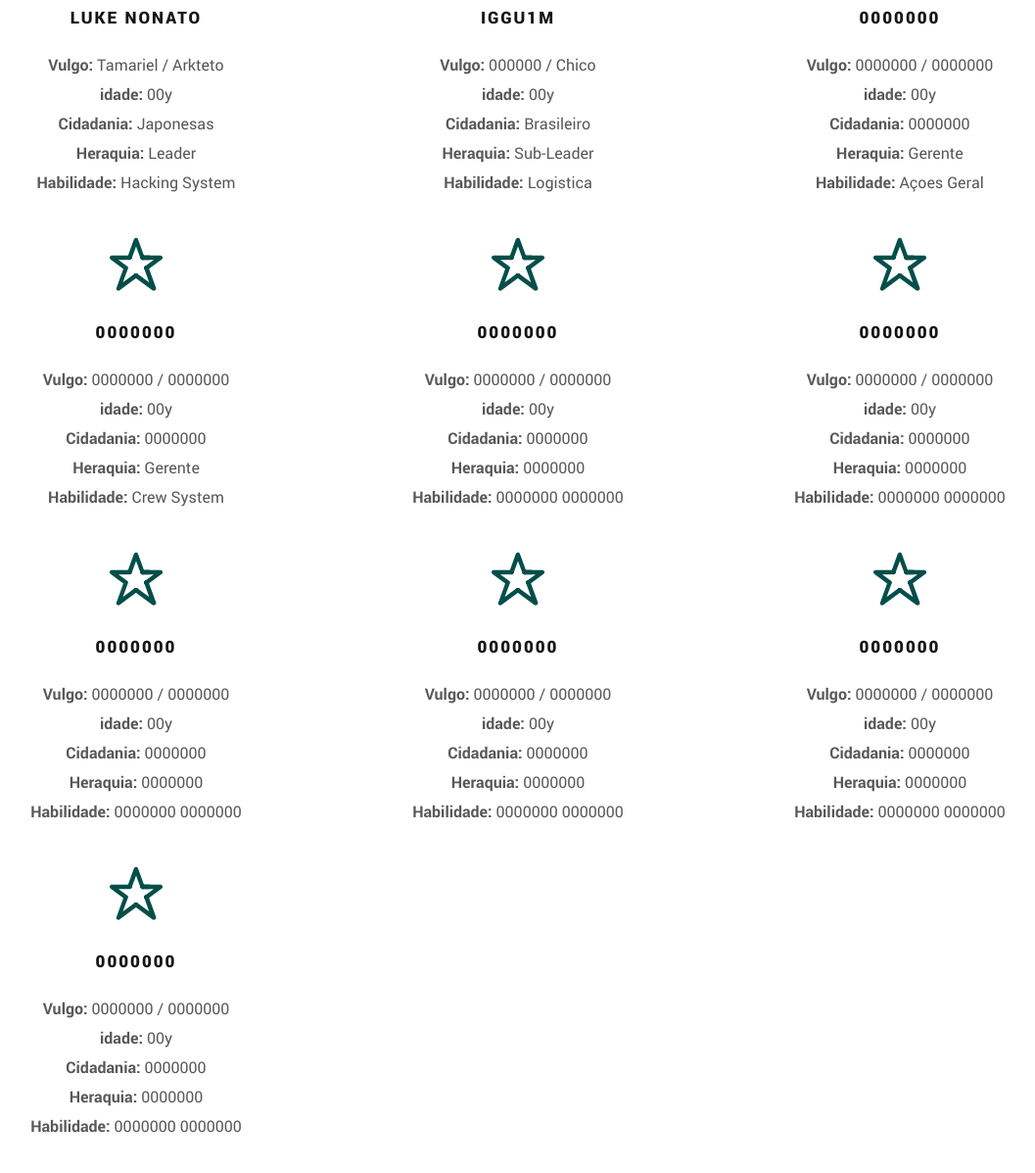
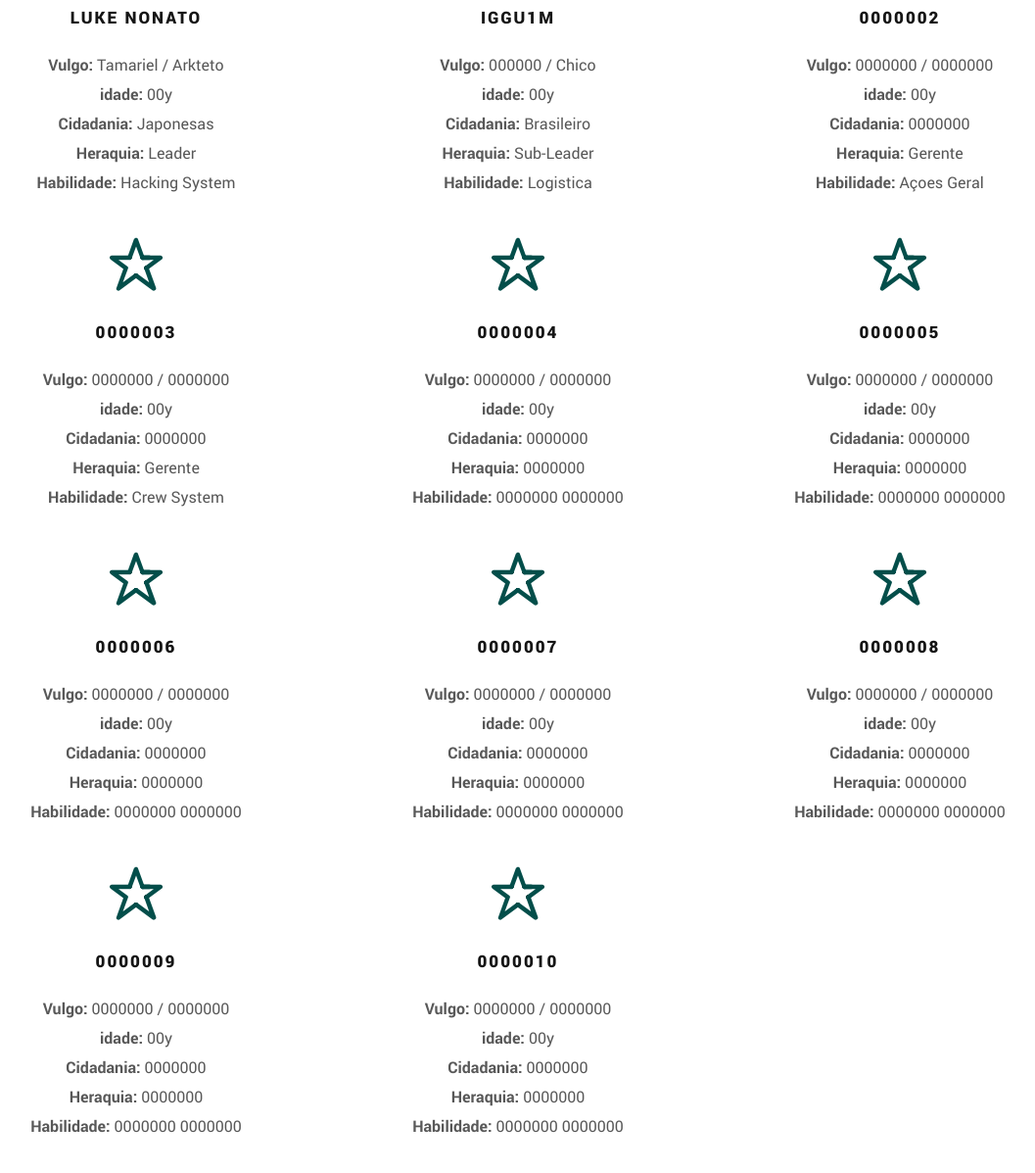
Before and after one commit to TG5NONATO/Yokai, a plain HTML site: page index.html in a window 1280 px wide. Shown: the part 1348-2545 px from the top of the page at 98% size, without its empty margins (111-1168 px from the left). Drawn offline with Linux system fonts and the light colour scheme; files whose address does not match are found by name.

Commit message:
Update index.html

```diff
--- a/index.html
+++ b/index.html
@@ -173,7 +173,7 @@
 								   	<span class="icon"><i class="icon-star"></i></span>
 
 						            <div class="item-content">
-						            	<h3 class="h05">0000000</h3>
+						            	<h3 class="h05">0000002</h3>
 												<p>
 													<b>Vulgo:</b> 0000000 / 0000000 <br>
 													<b>idade:</b> 00y <br>
@@ -191,7 +191,7 @@
 										<span class="icon"><i class="icon-star"></i></span>
 
 						            <div class="item-content">
-						            	<h3 class="h05">0000000</h3>
+						            	<h3 class="h05">0000003</h3>
 												<p>
 													<b>Vulgo:</b> 0000000 / 0000000 <br>
 													<b>idade:</b> 00y <br>
@@ -209,7 +209,7 @@
 								   	<span class="icon"><i class="icon-star"></i></span>
 
 						            <div class="item-content">
-						            	<h3 class="h05">0000000</h3>
+						            	<h3 class="h05">0000004</h3>
 												<p>
 													<b>Vulgo:</b> 0000000 / 0000000 <br>
 													<b>idade:</b> 00y <br>
@@ -227,7 +227,7 @@
 								   	<span class="icon"><i class="icon-star"></i></span>
 
 						            <div class="item-content">
-						            	 <h3 class="h05">0000000</h3>
+						            	 <h3 class="h05">0000005</h3>
 												<p>
 													<b>Vulgo:</b> 0000000 / 0000000 <br>
 													<b>idade:</b> 00y <br>
@@ -245,7 +245,7 @@
 								   	<span class="icon"><i class="icon-star"></i></span>
 
 						            <div class="item-content">
-						            	 <h3 class="h05">0000000</h3>
+						            	 <h3 class="h05">0000006</h3>
 												<p>
 													<b>Vulgo:</b> 0000000 / 0000000 <br>
 													<b>idade:</b> 00y <br>
@@ -264,7 +264,7 @@
 								   	<span class="icon"><i class="icon-star"></i></span>
 
 						            <div class="item-content">
-						            	 <h3 class="h05">0000000</h3>
+						            	 <h3 class="h05">0000007</h3>
 												<p>
 													<b>Vulgo:</b> 0000000 / 0000000 <br>
 													<b>idade:</b> 00y <br>
@@ -283,7 +283,7 @@
 								   	<span class="icon"><i class="icon-star"></i></span>
 
 						            <div class="item-content">
-						            	 <h3 class="h05">0000000</h3>
+						            	 <h3 class="h05">0000008</h3>
 												<p>
 													<b>Vulgo:</b> 0000000 / 0000000 <br>
 													<b>idade:</b> 00y <br>
@@ -302,7 +302,27 @@
 								   	<span class="icon"><i class="icon-star"></i></span>
 
 						            <div class="item-content">
-						            	 <h3 class="h05">0000000</h3>
+						            	 <h3 class="h05">0000009</h3>
+												<p>
+													<b>Vulgo:</b> 0000000 / 0000000 <br>
+													<b>idade:</b> 00y <br>
+													<b>Cidadania:</b> 0000000 <br>
+													<b>Heraquia:</b> 0000000 <br>
+													<b>Habilidade:</b> 0000000 0000000<br>
+												</p>
+												</p>
+
+                      				 </div>
+								   </div> <!-- /bgrid -->
+
+
+
+								   <div class="bgrid item">
+
+								   	<span class="icon"><i class="icon-star"></i></span>
+
+						            <div class="item-content">
+						            	 <h3 class="h05">0000010</h3>
 												<p>
 													<b>Vulgo:</b> 0000000 / 0000000 <br>
 													<b>idade:</b> 00y <br>
```
